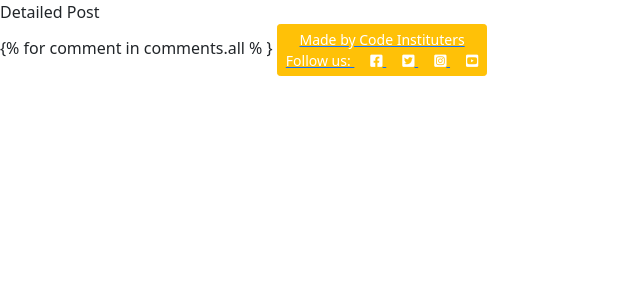
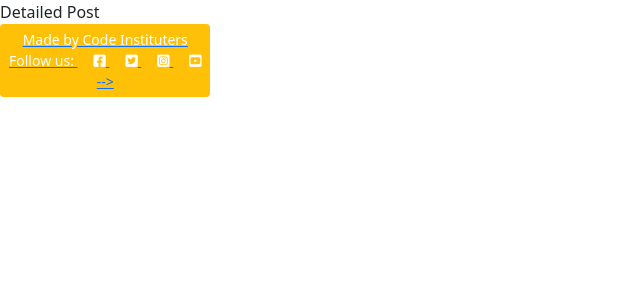
Before and after one commit to NBJIN/TheBlog, a Django app: template templates/detailed_post.html in a window 1280 px wide. Shown: the top 300 px of the page, without its empty margins (0-640 px from the left). Run offline with Django 3.2, Linux system fonts and the light colour scheme; the template is opened without the code that fills it, so the values that code supplies are empty.

Commit message:
comments work

```diff
--- a/blogap/models.py
+++ b/blogap/models.py
@@ -61,7 +61,8 @@
     image = CloudinaryField('image', default='placeholder')
     content = RichTextField(max_length=7000, blank=True, null=True)
     # content = models.TextField()
-    no_of_likes = models.ManyToManyField(Post, related_name="blogap_no_of_likes")
+    no_of_likes = models.ManyToManyField(
+        Post, related_name="blogap_no_of_likes")
     approved = models.BooleanField('Approved', default='False')
 
 
--- a/blogap/urls.py
+++ b/blogap/urls.py
@@ -1,7 +1,7 @@
 
 from . import views
 # from django.contrib import admin
-from django.urls import path
+from django.urls import path, include
 from .views import PostView, PostDetail, Comment
 
 
@@ -17,5 +17,6 @@
     # path('<slug:slug>/', views.PostDetailView(), name='detailpost'),
     # 'article/<int:pk>'
     path('detailed_post/<int:pk>', PostDetail.as_view(), name='detailed_post'),
-    path('comment/ <int:pk>', Comment.as_view(), name='comment')
+    # path('comment/<slug:contributor_comment>', Comment.as_view(), name='comment')
+    path('comment/', views.Comment.as_view(), name='comment'),
 ]
--- a/blogap/views.py
+++ b/blogap/views.py
@@ -32,6 +32,7 @@
 # #         form.instance.user = self.request.user
 # #         return super(AddPost, self).form_valid(form)
 
+
 class Comment(FormView):
     model = Comment
     template_name = 'comment.html'
--- a/blogproject/urls.py
+++ b/blogproject/urls.py
@@ -15,6 +15,7 @@
 """
 from django.contrib import admin
 from django.urls import path, include
+
 # from blogap import views
 
 
@@ -26,7 +27,4 @@
     # path('<slug:slug>/', views.addpost, name='addpost'),
     # path('', views.index, name=index)
     path('', include('blogap.urls'), name='blogap'),
-
-
-
 ]
--- a/templates/base.html
+++ b/templates/base.html
@@ -28,20 +28,20 @@
     </main>
 
     <!-- Footer -->
-    <footer class="footer mt-auto py-3 dark-bg">
+    <!-- <footer class="footer mt-auto py-3 dark-bg">
         <p class="m-0 text-center text-white">Made by Code Instituters</p>
         <p class="m-0 text-center text-white">Follow us: <i class="fab fa-facebook-square ms-3"></i>
             <i class="fab fa-twitter-square ms-3"></i>
             <i class="fab fa-instagram-square ms-3"></i>
             <i class="fab fa-youtube-square ms-3"></i></p>
-    </footer>
-    <script>
+    </footer> -->
+    <!-- <script>
         setTimeout(function() {
             let messages = document.getElementById("msg");
             let alert = new bootstrap.Alert(messages);
             alert.close();
         }, 3000);
-    </script>
+    </script> -->
 </body>
 
 </html>
--- a/templates/detailed_post.html
+++ b/templates/detailed_post.html
@@ -20,11 +20,11 @@
 {{ post.content | safe }}
 <div>
 
-    {% for comment in comments.all % }
+    <!-- {% for comment in comments.all % } -->
 
-<button type="button" class="btn btn-warning btn-sm">
-    <a href="{% url 'comment' %}>
-        Comment
+    <button type="button" class="btn btn-warning btn-sm">
+        <a href="{% url 'comment' %}></a>
+
     </button>
 
 </div>
--- a/templates/index.html
+++ b/templates/index.html
@@ -7,6 +7,7 @@
 
 
 hello there Posts
+<div>
 <br>
 
 {% for post in object_list %}
@@ -22,6 +23,7 @@
 {{ post.content | safe }}
 
 <br>
+</div>
 
 {% endfor%}
 {% endblock %}
```
Also changed, not shown: blogap/forms.py (+9 -10 lines).
